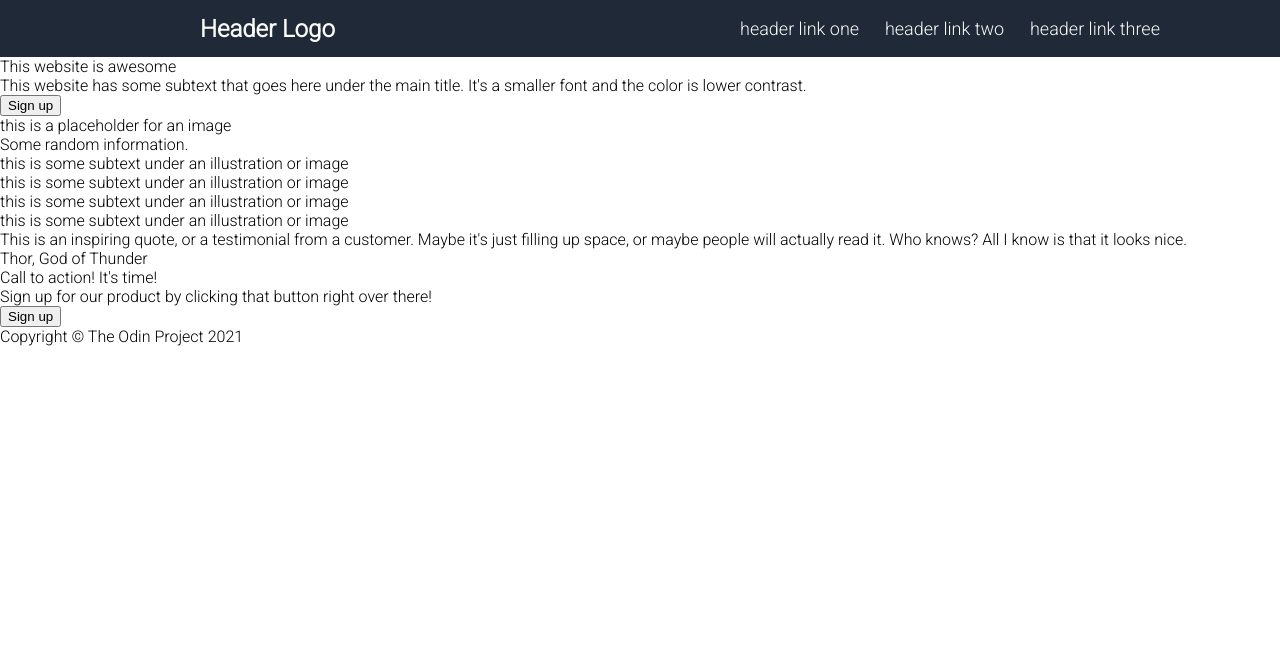
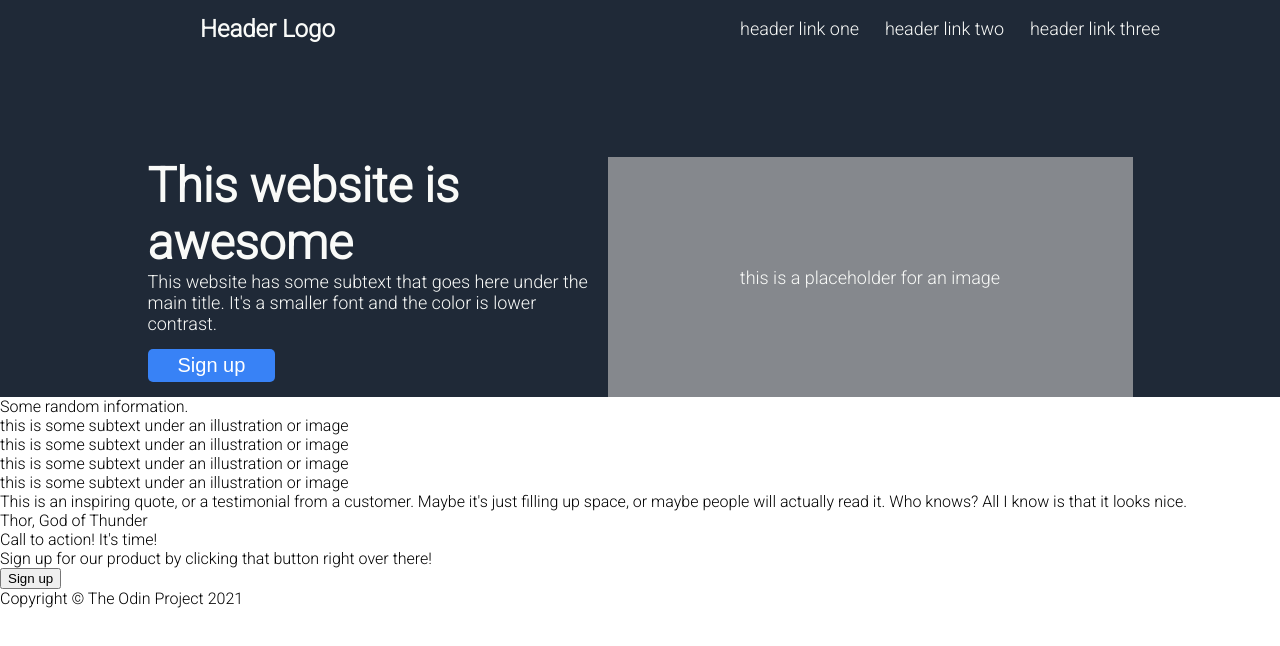
Before and after one commit to PaleLager/Landing-page-TOP, a plain HTML site: page index.html in a window 1280 px wide. Drawn offline with Linux system fonts and the light colour scheme.

Commit message:
stylize body section

```diff
--- a/index.html
+++ b/index.html
@@ -31,14 +31,12 @@
             font and
             the color is
             lower contrast.</div>
-         <div class="body-button">
-            <button>Sign up</button>
+         <div class="button">
+            <button class="body-button">Sign up</button>
          </div>
       </div>
       <div class="body-rightside">
-         <div class="img-placeholder">
-            this is a placeholder for an image
-         </div>
+         <div class="img-placeholder">this is a placeholder for an image</div>
       </div>
    </div>
 
--- a/styles.css
+++ b/styles.css
@@ -23,7 +23,8 @@ a {
    display: flex;
    justify-content: space-between;
    align-items: center;
-   background-color: #1f2937
+   background-color: #1f2937;
+   padding-bottom: 100px;
 }
 
 .left-links {
@@ -36,3 +37,53 @@ a {
    font-size: 18px;
    color: #e5e7eb
 }
+
+.body-container {
+   display: flex;
+   justify-content: center;
+   align-items: center;
+   background-color: #1f2937
+}
+
+.body-container .body-leftside .body-title {
+   font-size: 48px;
+   font-weight: bolder;
+   color: #f9faf8;
+}
+
+.body-container .body-leftside .body-text,
+.body-container .body-rightside {
+   font-size: 18px;
+   color: #f9faf8;
+}
+
+.body-button {
+   background-color: #3882f6;
+   color: white;
+   font-size: 20px;
+   border: none;
+   border-radius: 5px;
+   padding: 5px 30px;
+}
+
+.body-leftside {
+   width: 460px;
+   height: 240px;
+}
+
+.body-rightside {
+   width: 525px;
+   height: 240px;
+   background: #85888d;
+   display: flex;
+   justify-content: center;
+   align-items: center;
+}
+
+.img-placeholder {
+   font-size: bold;
+}
+
+.body-text {
+   padding-bottom: 15px;
+}
```
